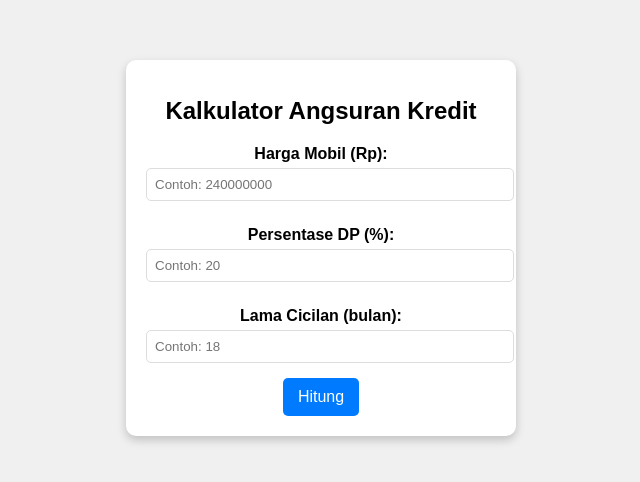
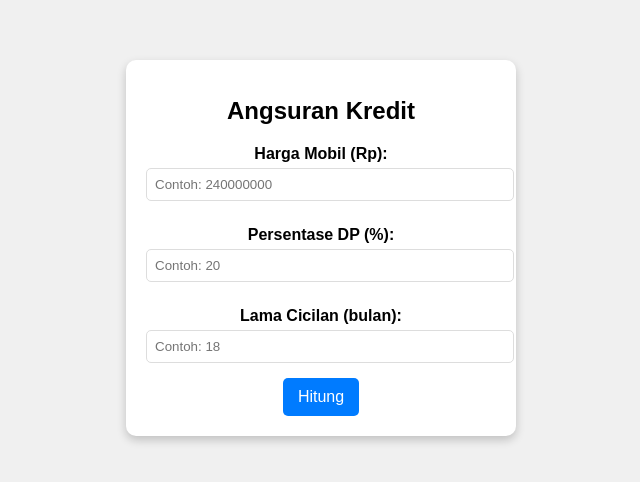
Before and after one commit to MuhamadIbnuRoushul/angsuran-bulanan, a plain HTML site: page index.html in a window 1280 px wide. Shown: the part 152-634 px from the top of the page, without its empty margins (319-959 px from the left). Drawn offline with Linux system fonts and the light colour scheme.

Commit message:
ada perubahan lagi

```diff
--- a/index.html
+++ b/index.html
@@ -66,7 +66,7 @@
 </head>
 <body>
     <div class="container">
-        <h1>Kalkulator Angsuran Kredit</h1>
+        <h1>Angsuran Kredit</h1>
         <form id="kalkulatorForm">
             <div>
                 <label for="hargaMobil">Harga Mobil (Rp):</label>
```
